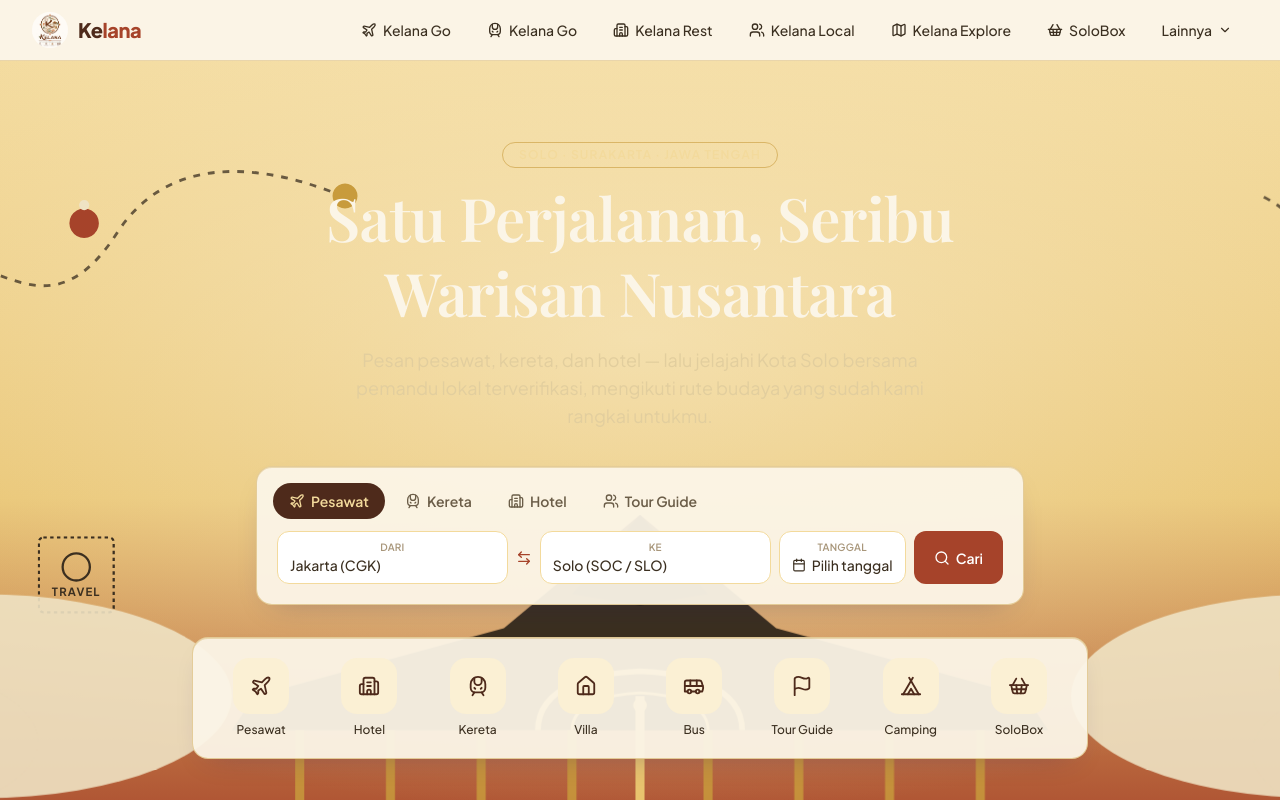
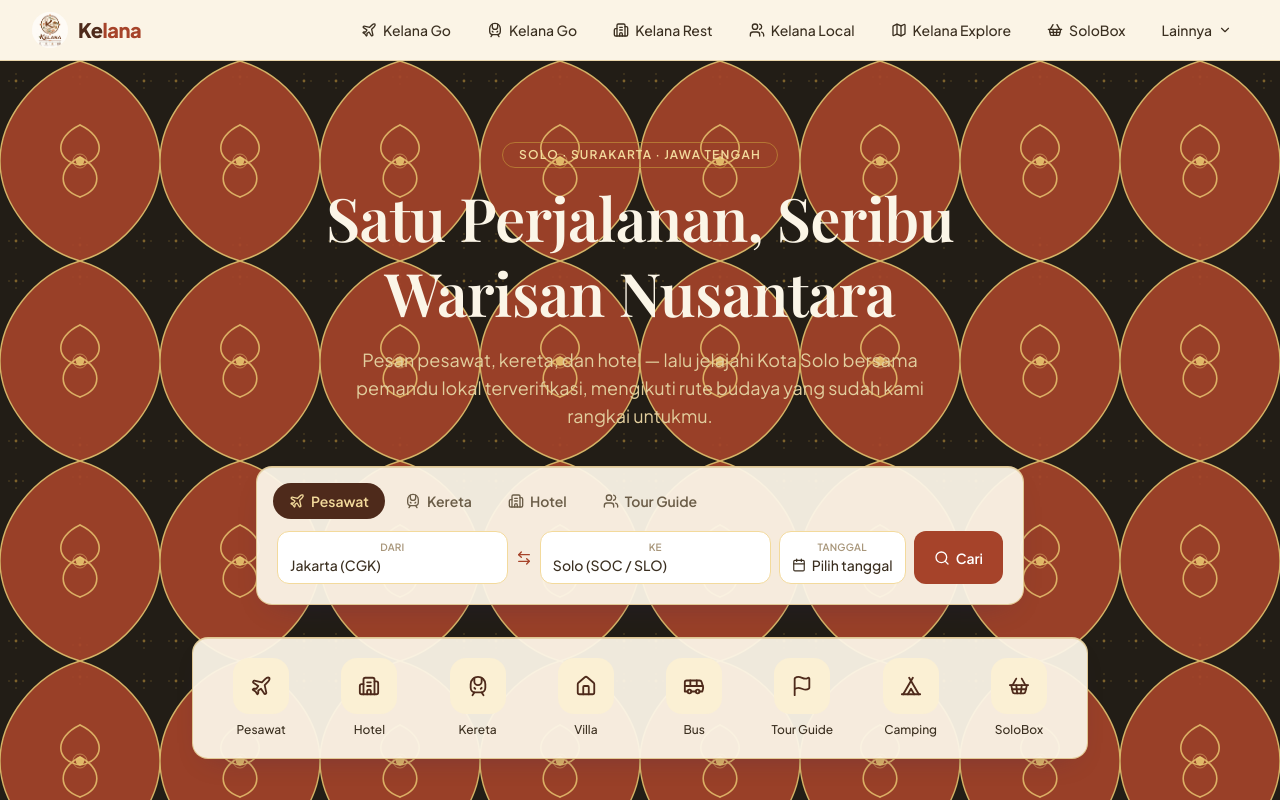
Before and after one commit to Mi24-ai/Kelana, a React (Vite) app: page / in a window 1280 px wide. Shown: the top 800 px of the page. Built offline with nearby package versions, Linux system fonts and the light colour scheme; the HTML template or start-up script is replaced by a standard one; a web font is replaced by a local one.

Commit message:
Update BatikMotifBackground.tsx

```diff
--- a/src/components/BatikMotifBackground.tsx
+++ b/src/components/BatikMotifBackground.tsx
@@ -3,192 +3,81 @@
 }
 
 /**
- * KelanaSkyBackground — langit senja pendopo Joglo, dikelilingi ikon
- * perjalanan (pin lokasi, jalur penerbangan putus-putus, koper, kamera,
- * stempel "TRAVEL", kartu "TOUR GUIDE", kuliner khas). Semua vektor SVG
- * murni memakai token warna dari globals.css, jadi tetap ringan dan
- * konsisten dengan sistem desain Kelana — bukan foto/ilustrasi eksternal.
+ * Motif kisi ogee (lung-lungan) — diinterpretasi ulang dari batik keraton klasik:
+ * belah ketupat lancip berisi sulur bunga, dikelilingi bidang gelap bertekstur
+ * titik. Dirender sebagai SVG <pattern> murni (bukan foto), jadi ringan dan
+ * bebas isu hak cipta kain foto, sambil tetap terasa "batik" dengan jelas —
+ * bukan cuma warna coklat polos.
  */
-export default function KelanaSkyBackground({ className = "" }: Props) {
-  const W = 1440;
-  const H = 700;
+export default function BatikMotifBackground({ className = "" }: Props) {
+  const W = 160;
+  const H = 200;
+  const bg = "var(--color-ink-900)";
+  const cell = "var(--color-clay-600)";
+  const ogeeFill = "var(--color-clay-500)";
+  const gold = "var(--color-gold-400)";
+  const goldSoft = "var(--color-gold-500)";
 
-  const sky = "var(--color-gold-300)";
-  const skyDeep = "var(--color-clay-500)";
-  const cloud = "var(--color-parchment-200)";
-  const roof = "var(--color-ink-700)";
-  const roofDark = "var(--color-ink-900)";
-  const trim = "var(--color-gold-400)";
-  const trimSoft = "var(--color-gold-500)";
-  const pinDark = "var(--color-clay-600)";
-  const pinBright = "var(--color-gold-400)";
-  const card = "var(--color-parchment-50)";
-  const ink = "var(--color-ink-700)";
+  const ogeePath = `
+    M ${W / 2} 0
+    C ${W * 0.8} ${H * 0.07}, ${W} ${H * 0.3}, ${W} ${H / 2}
+    C ${W} ${H * 0.7}, ${W * 0.8} ${H * 0.93}, ${W / 2} ${H}
+    C ${W * 0.2} ${H * 0.93}, 0 ${H * 0.7}, 0 ${H / 2}
+    C 0 ${H * 0.3}, ${W * 0.2} ${H * 0.07}, ${W / 2} 0
+    Z
+  `;
+
+  // small dotted-cross marks scattered in the negative-space corners, echoing
+  // the fine dot texture visible on the reference kain batik
+  const corners: [number, number][] = [
+    [16, 20], [W - 16, 20], [16, H - 20], [W - 16, H - 20],
+    [W / 2, 16], [W / 2, H - 16],
+  ];
 
   return (
     <svg
       className={`pointer-events-none absolute inset-0 h-full w-full ${className}`}
-      viewBox={`0 0 ${W} ${H}`}
-      preserveAspectRatio="xMidYMax slice"
+      preserveAspectRatio="xMidYMid slice"
       aria-hidden="true"
     >
       <defs>
-        <linearGradient id="kelanaSky" x1="0" y1="0" x2="0" y2="1">
-          <stop offset="0%" stopColor={sky} />
-          <stop offset="55%" stopColor="var(--color-gold-400)" />
-          <stop offset="100%" stopColor={skyDeep} />
-        </linearGradient>
-        <radialGradient id="kelanaGlow" cx="50%" cy="35%" r="60%">
-          <stop offset="0%" stopColor="var(--color-gold-100)" stopOpacity="0.55" />
-          <stop offset="100%" stopColor="var(--color-gold-100)" stopOpacity="0" />
-        </radialGradient>
+        <pattern id="batikOgeeLattice" width={W} height={H} patternUnits="userSpaceOnUse">
+          <rect width={W} height={H} fill={bg} />
+
+          {/* tekstur titik di ruang negatif antar belah ketupat */}
+          {corners.map(([cx, cy], i) => (
+            <g key={i} opacity={0.55}>
+              <circle cx={cx} cy={cy} r={1.4} fill={goldSoft} />
+              <circle cx={cx - 7} cy={cy} r={0.8} fill={goldSoft} opacity={0.6} />
+              <circle cx={cx + 7} cy={cy} r={0.8} fill={goldSoft} opacity={0.6} />
+              <circle cx={cx} cy={cy - 7} r={0.8} fill={goldSoft} opacity={0.6} />
+              <circle cx={cx} cy={cy + 7} r={0.8} fill={goldSoft} opacity={0.6} />
+            </g>
+          ))}
+
+          {/* belah ketupat lancip (ogee) */}
+          <path d={ogeePath} fill={ogeeFill} stroke={gold} strokeWidth={1.4} opacity={0.9} />
+          <path
+            d={ogeePath}
+            fill="none"
+            stroke={cell}
+            strokeWidth={5}
+            opacity={0.5}
+            transform={`translate(${W / 2},${H / 2}) scale(0.92) translate(${-W / 2},${-H / 2})`}
+          />
+
+          {/* sulur bunga di dalam ogee, bentuk simetris cermin */}
+          <g stroke={gold} strokeWidth={1.6} fill="none" strokeLinecap="round" opacity={0.85}>
+            <path d={`M ${W / 2} ${H * 0.32} C ${W * 0.34} ${H * 0.38}, ${W * 0.34} ${H * 0.5}, ${W / 2} ${H * 0.52}`} />
+            <path d={`M ${W / 2} ${H * 0.32} C ${W * 0.66} ${H * 0.38}, ${W * 0.66} ${H * 0.5}, ${W / 2} ${H * 0.52}`} />
+            <path d={`M ${W / 2} ${H * 0.48} C ${W * 0.36} ${H * 0.54}, ${W * 0.36} ${H * 0.64}, ${W / 2} ${H * 0.68}`} />
+            <path d={`M ${W / 2} ${H * 0.48} C ${W * 0.64} ${H * 0.54}, ${W * 0.64} ${H * 0.64}, ${W / 2} ${H * 0.68}`} />
+          </g>
+          <circle cx={W / 2} cy={H * 0.5} r={4.2} fill={gold} opacity={0.9} />
+          <circle cx={W / 2} cy={H * 0.5} r={7} fill="none" stroke={gold} strokeWidth={1} opacity={0.5} />
+        </pattern>
       </defs>
-
-      {/* langit */}
-      <rect width={W} height={H} fill="url(#kelanaSky)" />
-      <rect width={W} height={H} fill="url(#kelanaGlow)" />
-
-      {/* === jalur pin lokasi kiri atas === */}
-      <g stroke={ink} strokeWidth={2.5} strokeDasharray="6 7" fill="none" opacity={0.75}>
-        <path d="M70 190 C 140 140, 190 260, 260 150 C 310 75, 400 95, 460 120" />
-      </g>
-      <g>
-        <path d="M70 165 a17 17 0 1 1 -0.1 0 Z" fill={pinDark} />
-        <circle cx={70} cy={162} r={6} fill={trim} />
-        <path d="M230 130 a13 13 0 1 1 -0.1 0 Z" fill="var(--color-clay-500)" />
-        <circle cx={230} cy={127} r={4.5} fill={cloud} />
-        <path d="M460 108 a11 11 0 1 1 -0.1 0 Z" fill={trimSoft} />
-      </g>
-
-      {/* === koper + pesawat kanan atas === */}
-      <g transform="translate(1230,90)" className="animate-float-slow">
-        <rect x="-40" y="0" width="80" height="60" rx="10" fill="var(--color-gold-300)" stroke={trimSoft} strokeWidth={2.5} />
-        <rect x="-40" y="22" width="80" height="8" fill={trimSoft} opacity={0.6} />
-        <path d="M-16 0 v-14 a16 16 0 0 1 32 0 v14" fill="none" stroke={trimSoft} strokeWidth={3} />
-        <circle cx="-18" cy="18" r="3.5" fill={card} />
-        <circle cx="14" cy="34" r="3" fill="var(--color-clay-500)" />
-      </g>
-      <g stroke={ink} strokeWidth={2.5} strokeDasharray="6 7" fill="none" opacity={0.75}>
-        <path d="M1270 120 C 1330 150, 1300 200, 1360 210 C 1400 216, 1390 175, 1420 155" />
-      </g>
-      <path
-        d="M1408 68 l26 -10 l-8 16 l8 16 l-26 -10 l-10 6 l2 -12 l-2 -12 z"
-        fill={roofDark}
-        transform="translate(0,0)"
-      />
-
-      {/* kartu "TOUR GUIDE" kanan */}
-      <g transform="translate(1300,260)" opacity={0.95}>
-        <rect x="0" y="0" width="90" height="60" rx="6" fill={card} stroke={trimSoft} strokeWidth={2} />
-        <text x="10" y="24" fontFamily="var(--font-sans)" fontSize="11" fontWeight={700} fill={ink}>
-          TOUR
-        </text>
-        <text x="10" y="38" fontFamily="var(--font-sans)" fontSize="11" fontWeight={700} fill={ink}>
-          GUIDE
-        </text>
-        <line x1="10" y1="46" x2="80" y2="46" stroke={trimSoft} strokeWidth={1.5} />
-        <circle cx="16" cy="52" r="3" fill={trim} />
-      </g>
-
-      {/* kamera + "explore" kiri */}
-      <g transform="translate(80,300)">
-        <rect x="0" y="10" width="46" height="32" rx="5" fill={cloud} stroke={ink} strokeWidth={2} />
-        <circle cx="23" cy="26" r="10" fill="none" stroke={ink} strokeWidth={2.5} />
-        <rect x="14" y="2" width="14" height="10" rx="2" fill={cloud} stroke={ink} strokeWidth={2} />
-        <text
-          x="4"
-          y="64"
-          fontFamily="var(--font-accent)"
-          fontStyle="italic"
-          fontSize="16"
-          fill={ink}
-          opacity={0.85}
-        >
-          explore
-        </text>
-      </g>
-
-      {/* stempel "TRAVEL" kiri bawah */}
-      <g transform="translate(190,420)">
-        <rect
-          x="0"
-          y="0"
-          width="66"
-          height="66"
-          rx="4"
-          fill="none"
-          stroke={ink}
-          strokeWidth={2}
-          strokeDasharray="3 3"
-        />
-        <circle cx="33" cy="26" r="12" fill="none" stroke={ink} strokeWidth={2} />
-        <text
-          x="33"
-          y="52"
-          textAnchor="middle"
-          fontFamily="var(--font-sans)"
-          fontSize="10"
-          letterSpacing="1"
-          fontWeight={700}
-          fill={ink}
-        >
-          TRAVEL
-        </text>
-      </g>
-
-      {/* awan */}
-      <g fill={cloud} opacity={0.9}>
-        <ellipse cx="140" cy="560" rx="220" ry="90" />
-        <ellipse cx="30" cy="600" rx="160" ry="70" />
-        <ellipse cx="1320" cy="560" rx="220" ry="90" />
-        <ellipse cx="1420" cy="610" rx="160" ry="70" />
-      </g>
-
-      {/* kuliner kanan bawah */}
-      <g transform="translate(1330,540)">
-        <circle cx="0" cy="0" r="46" fill="var(--color-gold-300)" opacity={0.9} />
-        <circle cx="-10" cy="-8" r="16" fill={card} stroke={trimSoft} strokeWidth={1.5} />
-        <circle cx="18" cy="-4" r="14" fill="var(--color-parchment-100)" stroke={trimSoft} strokeWidth={1.5} />
-        <circle cx="2" cy="20" r="13" fill="var(--color-clay-500)" opacity={0.85} />
-      </g>
-
-      {/* === siluet pendopo Joglo === */}
-      <g transform={`translate(${W / 2},${H - 40})`}>
-        {/* atap utama bertingkat */}
-        <path
-          d="M0 -260 L120 -160 L340 -100 L0 -70 L-340 -100 L-120 -160 Z"
-          fill={roof}
-        />
-        <path d="M0 -260 L60 -190 L0 -180 L-60 -190 Z" fill={roofDark} />
-        <path
-          d="M-340 -100 L-360 -70 L360 -70 L340 -100 Z"
-          fill={roof}
-          opacity={0.95}
-        />
-        {/* gapura / ornamen emas tengah */}
-        <path
-          d="M-90 -70 C -90 -110, -40 -120, 0 -122 C 40 -120, 90 -110, 90 -70"
-          fill="none"
-          stroke={trim}
-          strokeWidth={5}
-        />
-        <path
-          d="M-60 -70 C -60 -95, -25 -102, 0 -103 C 25 -102, 60 -95, 60 -70"
-          fill={roofDark}
-          stroke={trim}
-          strokeWidth={2.5}
-        />
-        <circle cx="0" cy="-92" r="6" fill={trim} />
-
-        {/* tiang-tiang saka */}
-        {[-300, -220, -140, -60, 60, 140, 220, 300].map((x, i) => (
-          <rect key={i} x={x - 4} y={-70} width={8} height={110} fill={trimSoft} opacity={0.85} />
-        ))}
-        <rect x={-4} y={-100} width={8} height={140} fill={trim} />
-
-        {/* bayangan lantai */}
-        <ellipse cx="0" cy="42" rx="380" ry="16" fill={roofDark} opacity={0.25} />
-      </g>
+      <rect width="100%" height="100%" fill="url(#batikOgeeLattice)" />
     </svg>
   );
 }
```
